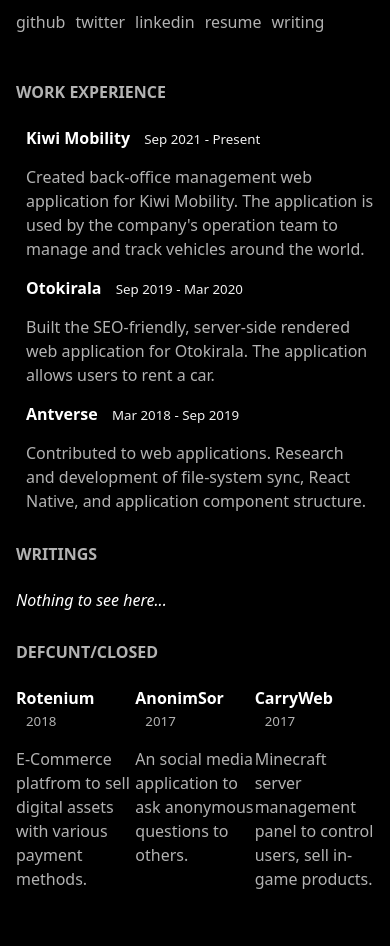
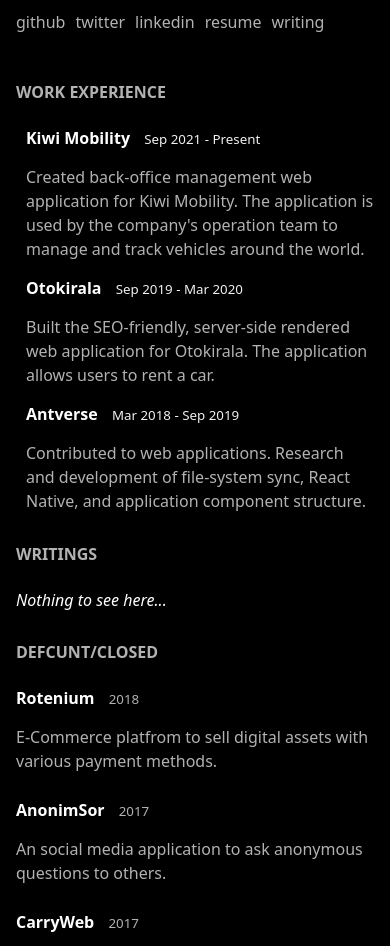
Before and after one commit to fdemir/fdemir.dev, an Astro site: page / in a window 390 px wide. Shown: the part 119-1065 px from the top of the page. Built offline with nearby package versions, Linux system fonts and the light colour scheme; Astro itself is replaced by a stand-in of ours.

Commit message:
:iphone: responsive

```diff
--- a/src/components/Defcunt.astro
+++ b/src/components/Defcunt.astro
@@ -34,5 +34,13 @@ const defcuntProjects: InfoItemData[] = [
 .defcunt-row {
   display: grid;
   grid-template-columns: repeat(3, 1fr);
+  gap: 10px;
+}
+
+
+@media (max-width: 768px) {
+  .defcunt-row {
+    grid-template-columns: 1fr;
+  }
 }
 </style>
--- a/src/components/Section.astro
+++ b/src/components/Section.astro
@@ -11,4 +11,8 @@ const { title, children } = Astro.props
   section {
     margin-bottom: 30px;
   }
+
+  h3 {
+    user-select: none;
+  }
 </style>
```
